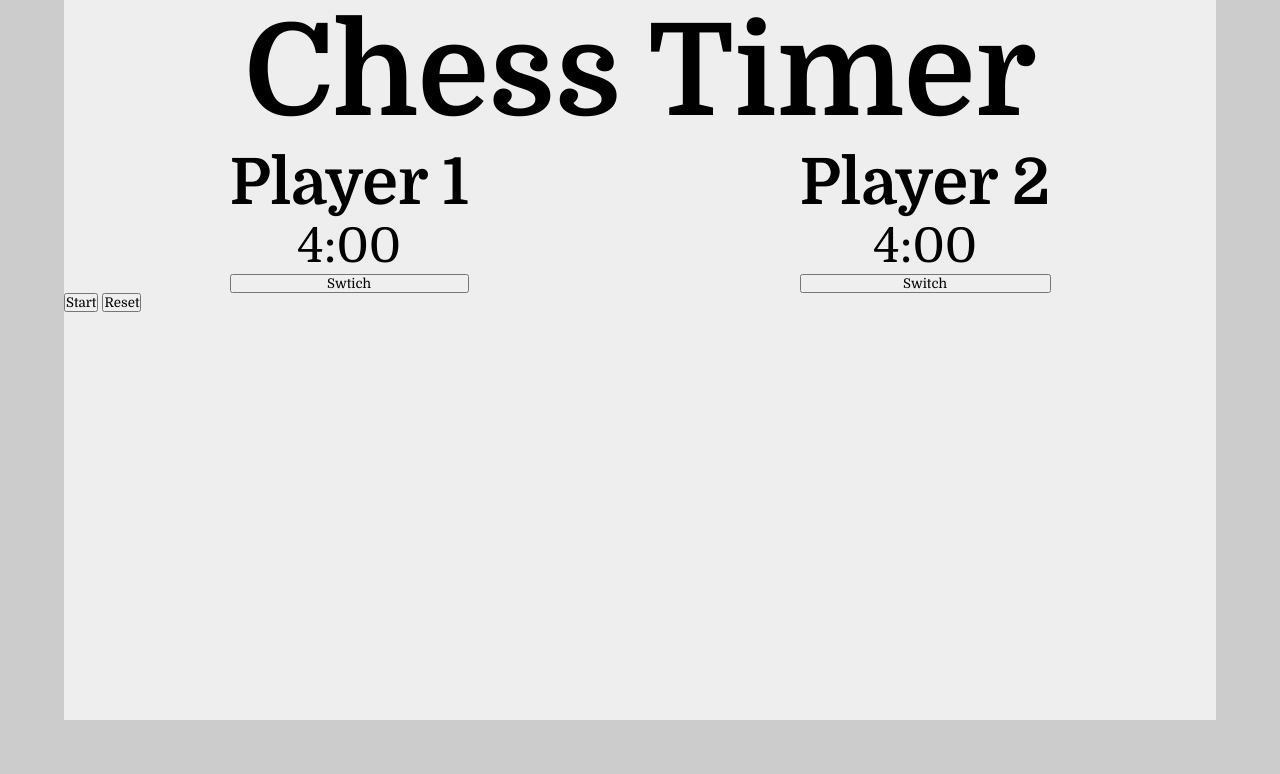
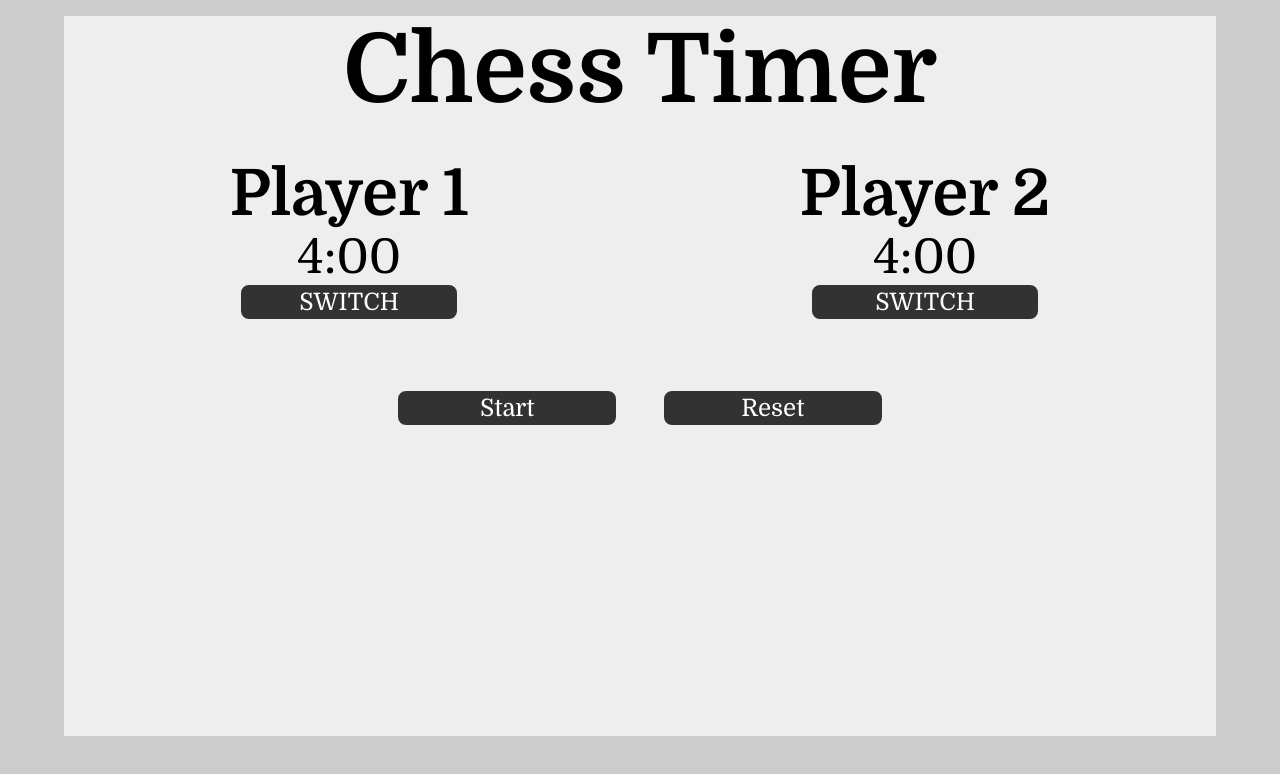
Before and after one commit to mallerie/Classy-Chess-Timer, a plain HTML site: page index.html in a window 1280 px wide. Drawn offline with Linux system fonts and the light colour scheme.

Commit message:
Button styles added

```diff
--- a/index.html
+++ b/index.html
@@ -31,12 +31,14 @@
     .app-title {
       display: flex;
       justify-content: center;
+      margin: 1em 2em;
+
     }
 
     h1 {
       display: inline-block;
       margin: auto;
-      font-size: 8em;
+      font-size: 6em;
     }
 
     h2 {
@@ -47,11 +49,42 @@
       display: flex;
       justify-content: center;
       flex-direction: column;
+      margin: 1em 2em;
     }
 
     p {
       margin: auto;
       font-size: 3em;
+    }
+
+    .board-wrapper button {
+      margin: auto;
+      width: 90%;
+      font-size: 1.5em;
+      border: 3px solid #323232;
+      border-radius: 8px;
+      background: #323232;
+      color: white;
+    }
+
+    .start-reset-wrapper {
+      margin: 2em;
+      display: flex;
+      justify-content: center;
+    }
+
+    .start-reset-wrapper button {
+      margin: 1em;
+      width: 20%;
+      font-size: 1.5em;
+      border: 3px solid #323232;
+      border-radius: 8px;
+      background: #323232;
+      color: white;
+    }
+
+    button:hover {
+      opacity: .7;
     }
 
 
@@ -67,13 +100,13 @@
       <div class="player-one">
         <h2>Player 1</h2>
         <P id="timer1">4:00</P>
-        <button id="switchBtn1" onclick="countdown2()">Swtich</button>
+        <button id="switchBtn1" onclick="countdown2()">SWITCH</button>
       </div>
 
       <div class="player-two">
         <h2>Player 2</h2>
         <P id="timer2">4:00</P>
-        <button id="switchBtn2" onclick="countdown1()">Switch</button>
+        <button id="switchBtn2" onclick="countdown1()">SWITCH</button>
       </div>
     </div>
 
```
